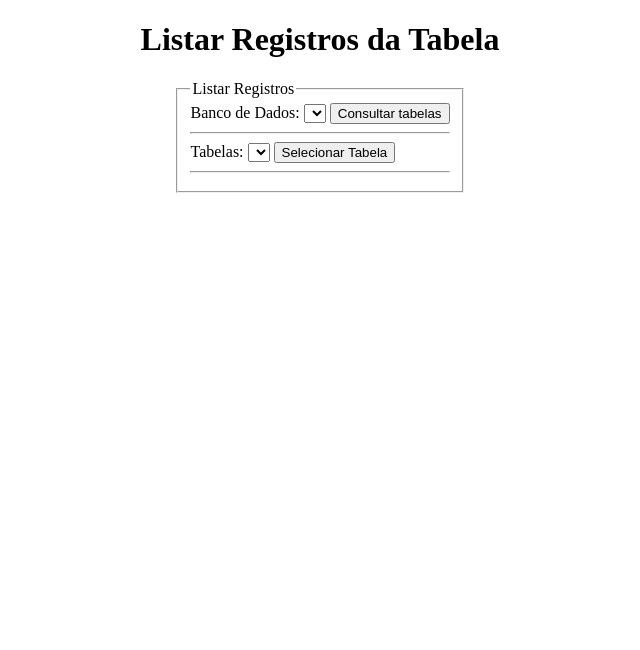
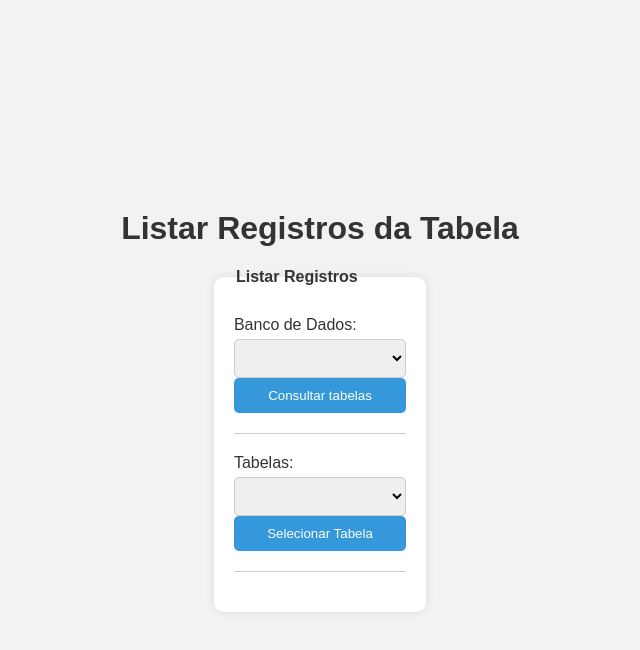
Before and after one commit to thiagorangel15/TrabalhoSDI, a website: page listar_registros.html in a window 1280 px wide. Shown: the whole page, without its empty margins (320-960 px from the left). Drawn offline with Linux system fonts and the light colour scheme; no server answers.

Commit message:
estilizando-páginas

```diff
--- a/criarBanco.js
+++ b/criarBanco.js
@@ -10,7 +10,7 @@ const createDatabase = (req,res,form) => {
             res.writeHead(200, {'Content-Type':'text/html; charset=utf-8'})
             res.write(`<p>Banco de dados ${fields.nome} criado com sucesso</p>`)
             res.write(`<p>Operação executada: ${query}</p>`)
-            res.end(`<meta http-equiv="refresh" content="3;url=/">`)
+            res.end(`<meta http-equiv="refresh" content="1;url=/">`)
     })
 }
 
--- a/criarTabela.js
+++ b/criarTabela.js
@@ -23,7 +23,7 @@ const criarTabela = (req, res, form) => {
             res.writeHead(200, {'Content-Type':'text/html; charset=utf-8'})
             res.write(`<p>Tabela ${nomeTabela} criado com sucesso</p>`)
             res.write(`<p>Operação executada: ${query}</p>`)
-            res.end(`<meta http-equiv="refresh" content="3;url=/">`)
+            res.end(`<meta http-equiv="refresh" content="1;url=/">`)
         }
 
     )
--- a/listar_registros.html
+++ b/listar_registros.html
@@ -5,9 +5,71 @@
     <meta name="viewport" content="width=device-width, initial-scale=1.0">
     <title>Listar Registros</title>
     <style>
+        body {
+            font-family: Arial, sans-serif;
+            margin: 0;
+            padding: 0;
+            background-color: #f2f2f2;
+        }
+        h1 {
+            text-align: center;
+            color: #333;
+        }
+        #main-div {
+            display: flex;
+            flex-direction: column;
+            justify-content: center;
+            align-items: center;
+            height: 100vh;
+        }
+        fieldset {
+            width: fit-content;
+            padding: 20px;
+            border: none;
+            border-radius: 10px;
+            background-color: #fff;
+            box-shadow: 0 0 10px rgba(0, 0, 0, 0.1);
+        }
+        legend {
+            font-weight: bold;
+            margin-bottom: 10px;
+            color: #333;
+        }
+        form div {
+            margin-bottom: 10px;
+        }
+        label {
+            display: block;
+            margin-bottom: 5px;
+            color: #333;
+        }
+        select, input[type="submit"] {
+            width: 100%;
+            padding: 10px;
+            border: 1px solid #ccc;
+            border-radius: 5px;
+            box-sizing: border-box;
+        }
+
+        input[type="submit"]{
+            width: 100%;
+            padding: 10px;
+            cursor: pointer;
+            border: none;
+            border-radius: 5px;
+            background-color: #3498db;
+            color: #fff;
+            transition: background-color 0.3s ease;
+        }
+        hr {
+            margin: 20px 0;
+            border: none;
+            border-top: 1px solid #ccc;
+        }
         table {
             border-collapse: collapse;
             width: 100%;
+            margin-top: 20px;
         }
         th, td {
             border: 1px solid #ddd;
@@ -17,22 +79,11 @@
         th {
             background-color: #f2f2f2;
         }
-        fieldset{
-                width: fit-content;
-                block-size: fit-content;
-            }
-        #main-div{
-            display: grid;
-            place-items: center;
-        }
-        h1 {
-            text-align: center;
-        }
     </style>
 </head>
 <body>
+    <div id="main-div">
         <h1>Listar Registros da Tabela</h1>
-    <div id="main-div">
         <fieldset>
             <legend>Listar Registros</legend>
             <form id="form1" method="POST">
@@ -51,12 +102,9 @@
                 </div>
             </form>
             <hr>
-
             <div id="tabela"></div>
         </fieldset>
     </div>
-
-
 
     <script>
         window.onload = function() {
@@ -119,7 +167,6 @@
                 })
                 .then(response => response.json())
                 .then(data => {
-
                     const colunas = data.colunas
                     const registros = data.registros
 
@@ -150,10 +197,7 @@
                 })
 
             })
-
-
         })
-
     </script>
 </body>
 </html>
```
Also changed, not shown: criar_banco_de_dados.html (+44 -3 lines), criar_tabela.html (+55 -48 lines), index.html (+32 -12 lines), inserir_registros.html (+81 -15 lines). Lines whose indentation alone changed are shown as unchanged.
